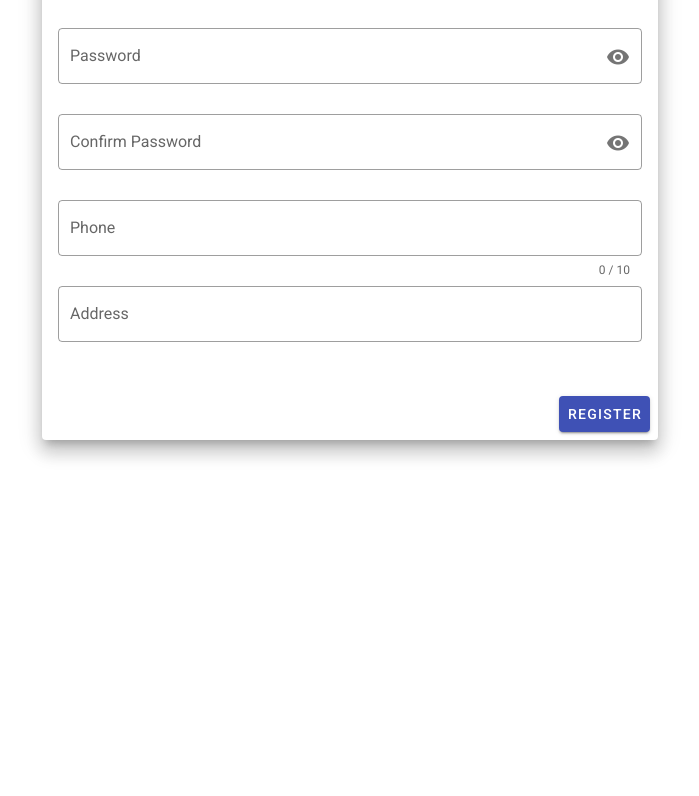
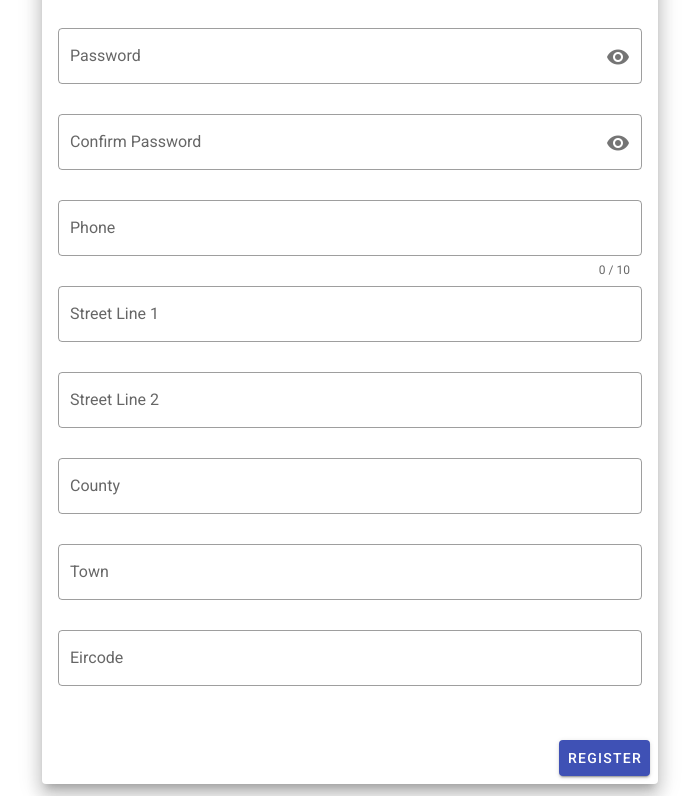
Before and after one commit to mabdulha/FYP-PickupNDropoff-Client, a Vue app: page /register/user in a window 1280 px wide. Shown: the part 570-1366 px from the top of the page, without its empty margins (290-989 px from the left). Before the commit the page ends 1022 px from the top, so only its background shows below. Built offline with nearby package versions, Linux system fonts and the light colour scheme; no server answers; what vue-fuse, vue-sweetalert2, vue2-filters, vuetify-datetime-picker would draw is missing.

Commit message:
Improved address fields

```diff
--- a/src/components/EditItem.vue
+++ b/src/components/EditItem.vue
@@ -26,7 +26,7 @@
                         />
                 <v-layout row>
                   <v-flex xs12 sm6 offset-xs1>
-                    <img :src="editedImageurl" height="200">
+                    <img class="pa-3" :src="editedImageurl" height="200">
                   </v-flex>
                 </v-layout>
             <v-text-field
@@ -56,8 +56,44 @@
             <v-text-field
               outlined
               label="Price"
+              type="number"
               v-model="editedPrice"
               :rules="[inputcheck('Price')]"
+            />
+            <v-text-field
+              outlined
+              label="Street Line 1"
+              type="text"
+              v-model="editedPLine1"
+              :rules="[inputcheck('street line 1')]"
+            />
+            <v-text-field
+              outlined
+              label="Street Line 2"
+              type="text"
+              v-model="editedPLine2"
+              :rules="[inputcheck('street line 2')]"
+            />
+            <v-text-field
+              outlined
+              label="County"
+              type="text"
+              v-model="editedPCounty"
+              :rules="[inputcheck('county')]"
+            />
+            <v-text-field
+              outlined
+              label="Town"
+              type="text"
+              v-model="editedPTown"
+              :rules="[inputcheck('town')]"
+            />
+            <v-text-field
+              outlined
+              label="Eircode"
+              type="text"
+              v-model="editedPEircode"
+              :rules="[inputcheck('eircode')]"
             />
           </v-form>
         </v-card-text>
@@ -95,7 +131,12 @@ export default {
       editedCategory: this.item.category,
       editedPrice: this.item.price,
       editedSize: this.item.size,
-      editedImageurl: this.item.imageurl
+      editedImageurl: this.item.imageurl,
+      editedPLine1: this.item.pLine1,
+      editedPLine2: this.item.pLine2,
+      editedPTown: this.item.pTown,
+      editedPCounty: this.item.pCounty,
+      editedPEircode: this.item.pEircode
     }
   },
   methods: {
@@ -118,15 +159,12 @@ export default {
         // For instance, get the download URL: https://firebasestorage.googleapis.com/...
         uploadTask.snapshot.ref.getDownloadURL().then((downloadURL) => {
           console.log('File available at', downloadURL)
-          this.imageurl = downloadURL.toString()
+          this.editedImageurl = downloadURL.toString()
         })
       })
     },
     submit () {
       if (this.$refs.EditItemForm.validate()) {
-        if (this.imageurl === '') {
-          this.imageurl = 'https://firebasestorage.googleapis.com/v0/b/pickupndropoff-fab91.appspot.com/o/itemImages%2Fno-image-available.jpg?alt=media&token=83425029-2cb6-4e6f-a325-9f83c2d7d17f'
-        }
         var item = {
           title: this.editedTitle,
           description: this.editedDescription,
@@ -134,7 +172,13 @@ export default {
           category: this.editedCategory,
           size: this.editedSize,
           price: this.editedPrice,
-          userID: this.$store.state.user._id
+          userID: this.$store.state.user._id,
+          pLine1: this.editedPLine1,
+          pLine2: this.editedPLine2,
+          pTown: this.editedPTown,
+          pCounty: this.editedPCounty,
+          pEircode: this.editedPEircode
+
         }
         this.item = item
         this.updateItem(this.itemid, this.item)
@@ -146,6 +190,7 @@ export default {
       ItemService.updateItem(itemId, item)
         .then(response => {
           console.log(response)
+          window.location.reload()
         })
         .catch(err => {
           console.log(err)
--- a/src/components/PopupAdd.vue
+++ b/src/components/PopupAdd.vue
@@ -19,6 +19,7 @@
                         @change="onUploadImage"
                         style="display:none"
                         accept="image/*"
+                        capture="environment"
                         ref="fileinput"
                         />
                 <v-layout row>
@@ -53,9 +54,56 @@
             <v-text-field
               outlined
               label="Price"
+              type="number"
               v-model="price"
               :rules="[inputcheck('Price')]"
             />
+            <v-container fluid>
+              <p>
+                Is the Pickup Address the same as your Address?
+              </p>
+              <v-radio-group v-model="option" column :mandatory="true">
+                <v-radio selected default label="Yes" color="indigo" value="yes"></v-radio>
+                <v-radio label="No" color="indigo" value="no"></v-radio>
+              </v-radio-group>
+            </v-container>
+            <div v-if="option == 'no'">
+              <v-text-field
+              outlined
+              label="Street Line 1"
+              type="text"
+              v-model="pLine1"
+              :rules="[inputcheck('street line 1')]"
+            />
+            <v-text-field
+              outlined
+              label="Street Line 2"
+              type="text"
+              v-model="pLine2"
+              :rules="[inputcheck('street line 2')]"
+            />
+            <v-text-field
+              outlined
+              label="County"
+              type="text"
+              v-model="pCounty"
+              :rules="[inputcheck('county')]"
+            />
+            <v-text-field
+              outlined
+              label="Town"
+              type="text"
+              v-model="pTown"
+              :rules="[inputcheck('town')]"
+            />
+            <v-text-field
+              outlined
+              label="Eircode"
+              type="text"
+              v-model="pEircode"
+              :rules="[inputcheck('eircode')]"
+            />
+            </div>
           </v-form>
         </v-card-text>
         <v-card-actions>
@@ -84,13 +132,19 @@ export default {
         return v => v.trim().length >= minlen || `${propertyType} must be atleast ${minlen} characters long`
       },
       dialog: false,
+      option: null,
       title: '',
       description: '',
       imageurl: '',
       category: '',
       size: '',
       price: '',
-      userID: ''
+      userID: '',
+      pLine1: this.$store.state.user.aLine1,
+      pLine2: this.$store.state.user.aLine2,
+      pTown: this.$store.state.user.aTown,
+      pCounty: this.$store.state.user.aCounty,
+      pEircode: this.$store.state.user.aEircode
     }
   },
   methods: {
@@ -120,7 +174,7 @@ export default {
     submit () {
       if (this.$refs.AddItemForm.validate()) {
         if (this.imageurl === '') {
-          this.imageurl = 'https://firebasestorage.googleapis.com/v0/b/pickupndropoff-fab91.appspot.com/o/itemImages%2Fno-image-available.jpg?alt=media&token=83425029-2cb6-4e6f-a325-9f83c2d7d17f'
+          this.imageurl = 'https://firebasestorage.googleapis.com/v0/b/pickupndropoff-fab91.appspot.com/o/itemImages%2Funavailable-image.jpg?alt=media&token=798dc11b-c68d-4bb7-9fcb-198eb49727f0'
         }
         var item = {
           title: this.title,
@@ -129,7 +183,12 @@ export default {
           category: this.category,
           size: this.size,
           price: this.price,
-          userID: this.$store.state.user._id
+          userID: this.$store.state.user._id,
+          pLine1: this.pLine1,
+          pLine2: this.pLine2,
+          pTown: this.pTown,
+          pCounty: this.pCounty,
+          pEircode: this.pEircode
         }
         this.item = item
         this.submitItem(this.item)
@@ -141,6 +200,7 @@ export default {
         .then(response => {
           console.log(response)
           console.log(item)
+          window.location.reload()
         })
         .catch(err => {
           console.log(err)
--- a/src/views/ItemView.vue
+++ b/src/views/ItemView.vue
@@ -4,7 +4,7 @@
       <v-flex xs12>
         <v-card elevation-2>
           <v-img
-          height="500px"
+          max-height="500px"
           contain
           :src="item.imageurl"
           >
--- a/src/views/UserItemView.vue
+++ b/src/views/UserItemView.vue
@@ -5,7 +5,7 @@
         <v-container fluid>
         <v-card class="ma-5" shaped>
           <v-img
-            height="200px"
+            height="221px"
             contain
             :src="item.imageurl"
           >
--- a/src/views/authentication/Register/RegisterDriver.vue
+++ b/src/views/authentication/Register/RegisterDriver.vue
@@ -53,6 +53,41 @@
           v-model="size"
           :rules="[inputcheck('size'), minlen('size', 3)]"
         />
+        <v-text-field
+          outlined
+          label="Street Line 1"
+          type="text"
+          v-model="aLine1"
+          :rules="[inputcheck('street line 1')]"
+        />
+        <v-text-field
+          outlined
+          label="Street Line 2"
+          type="text"
+          v-model="aLine2"
+          :rules="[inputcheck('street line 2')]"
+        />
+        <v-text-field
+          outlined
+          label="County"
+          type="text"
+          v-model="aCounty"
+          :rules="[inputcheck('county')]"
+        />
+        <v-text-field
+          outlined
+          label="Town"
+          type="text"
+          v-model="aTown"
+          :rules="[inputcheck('town')]"
+        />
+        <v-text-field
+          outlined
+          label="Eircode"
+          type="text"
+          v-model="aEircode"
+          :rules="[inputcheck('eircode')]"
+        />
       </v-form>
       <v-btn class="primary" @click="onFilePick">Upload License</v-btn>
         <span class="pl-2">(mandatory)</span>
@@ -107,6 +142,11 @@ export default {
       phone: '',
       license: '',
       size: '',
+      aLine1: '',
+      aLine2: '',
+      aTown: '',
+      aCounty: '',
+      aEircode: '',
       value: true,
       valuex: true,
       error: null,
@@ -154,7 +194,12 @@ export default {
             password: this.password,
             phone: this.phone,
             license: this.license,
-            size: this.size
+            size: this.size,
+            aLine1: this.aLine1,
+            aLine2: this.aLine2,
+            aTown: this.aTown,
+            aCounty: this.aCounty,
+            aEircode: this.aEircode
           }
           this.driver = driver
           this.submitDriver(driver)
--- a/src/views/authentication/Register/RegisterUser.vue
+++ b/src/views/authentication/Register/RegisterUser.vue
@@ -68,10 +68,38 @@
         />
         <v-text-field
           outlined
-          label="Address"
+          label="Street Line 1"
           type="text"
-          v-model="address"
-          :rules="[inputcheck('address'), minlen('address', 5)]"
+          v-model="aLine1"
+          :rules="[inputcheck('street line 1')]"
+        />
+        <v-text-field
+          outlined
+          label="Street Line 2"
+          type="text"
+          v-model="aLine2"
+          :rules="[inputcheck('street line 2')]"
+        />
+        <v-text-field
+          outlined
+          label="County"
+          type="text"
+          v-model="aCounty"
+          :rules="[inputcheck('county')]"
+        />
+        <v-text-field
+          outlined
+          label="Town"
+          type="text"
+          v-model="aTown"
+          :rules="[inputcheck('town')]"
+        />
+        <v-text-field
+          outlined
+          label="Eircode"
+          type="text"
+          v-model="aEircode"
+          :rules="[inputcheck('eircode')]"
         />
       </v-form>
     </v-card-text>
@@ -112,7 +140,11 @@ export default {
       password: '',
       cpassword: '',
       phone: '',
-      address: '',
+      aLine1: '',
+      aLine2: '',
+      aTown: '',
+      aCounty: '',
+      aEircode: '',
       value: true,
       valuex: true,
       error: null,
@@ -165,7 +197,11 @@ export default {
             email: this.email,
             password: this.password,
             phone: this.phone,
-            address: this.address
+            aLine1: this.aLine1,
+            aLine2: this.aLine2,
+            aTown: this.aTown,
+            aCounty: this.aCounty,
+            aEircode: this.aEircode
           }
           this.user = user
           this.submitUser(this.user)
```
Also changed, not shown: src/components/Items.vue (+5 -3 lines).
